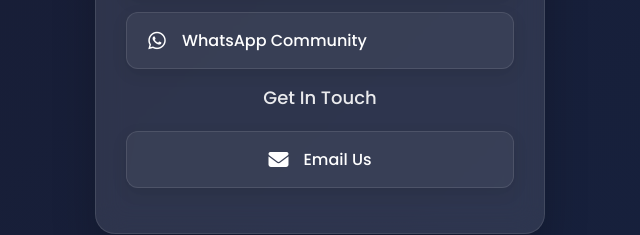
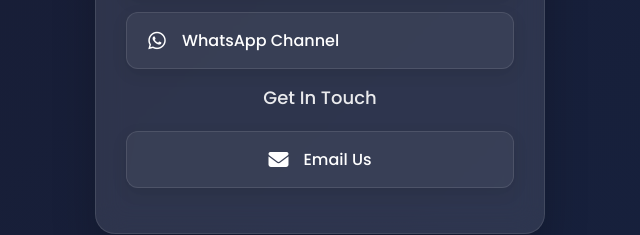
Before and after one commit to bjmdevelopers/Link-Hub, a plain HTML site: page index.html in a window 1280 px wide. Shown: the part 1343-1578 px from the top of the page, 320-960 px from the left. Drawn offline with Linux system fonts and the light colour scheme.

Commit message:
Update index.html

```diff
--- a/index.html
+++ b/index.html
@@ -442,7 +442,7 @@
 
             <a href="https://chat.whatsapp.com/GTN0UejER6m2njcK1Yvcto" class="link" target="_blank" rel="noopener noreferrer">
                 <i class="fab fa-whatsapp"></i>
-                <span>WhatsApp Community</span>
+                <span>WhatsApp Channel</span>
                 <div class="link-bg whatsapp"></div>
             </a>
         </section>
```
